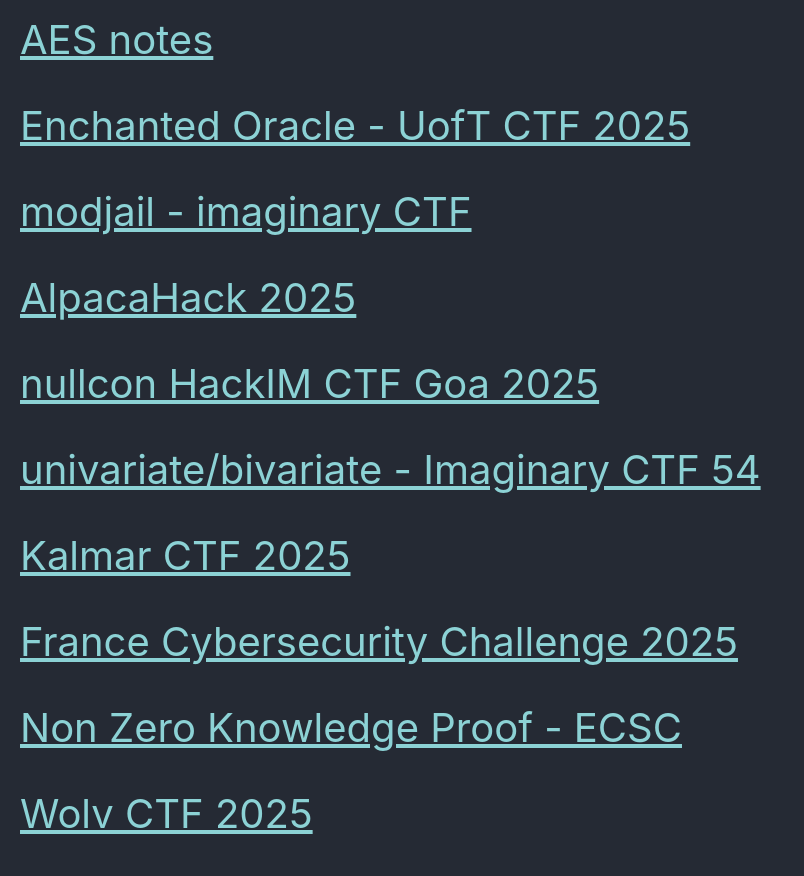
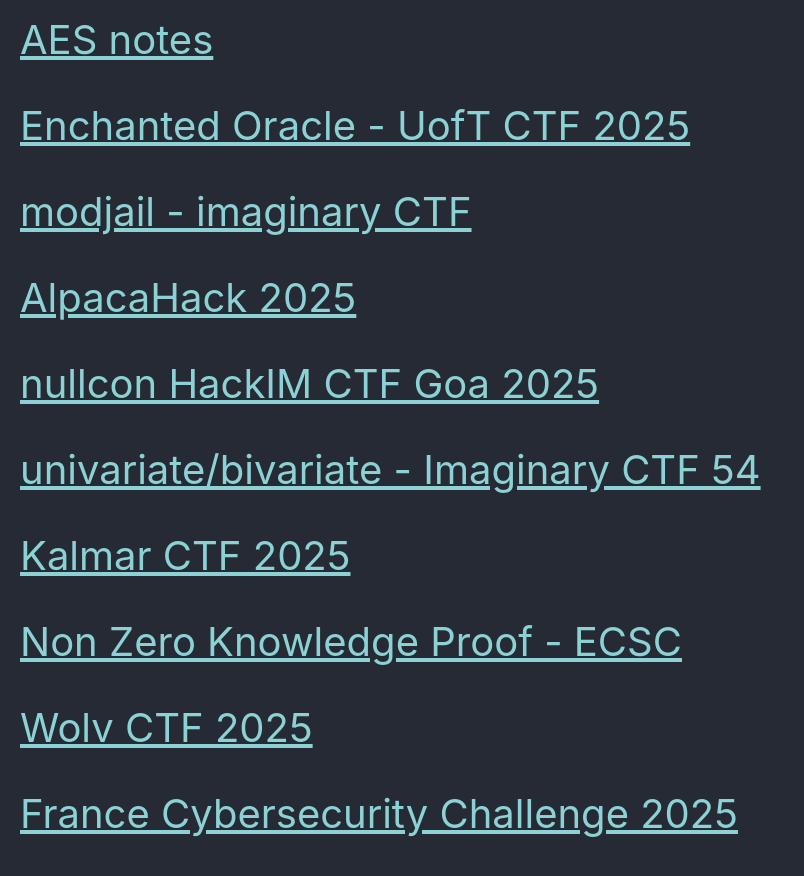
Before and after one commit to Connor-McCartney/Connor-McCartney.github.io, a Jekyll site: the page built from _pages/cryptography/other/other.md, in a window 1280 px wide and 900 px high, scrolled down 3548 px. Shown: the top 876 px of the window, without its empty margins (0-804 px from the left). Built offline with Jekyll 4.4.1, drawn with Linux system fonts in a browser that asks for light colours; cached includes are drawn as plain includes.

Commit message:
Update other.md

```diff
--- a/_pages/cryptography/other/other.md
+++ b/_pages/cryptography/other/other.md
@@ -143,9 +143,10 @@ title: Other
 <span style="font-size:2em;">   [Kalmar CTF 2025](/cryptography/other/KalmarCTF2025) </span> <br>
 
 
-<span style="font-size:2em;">   [France Cybersecurity Challenge 2025](/cryptography/other/FCSC-2025) </span> <br>
-
 <span style="font-size:2em;">   [Non Zero Knowledge Proof - ECSC](/cryptography/other/NonZeroKnowledgeProof-ECSC) </span> <br>
 
 
 <span style="font-size:2em;">   [Wolv CTF 2025](/cryptography/other/WolvCTF2025) </span> <br>
+
+
+<span style="font-size:2em;">   [France Cybersecurity Challenge 2025](/cryptography/other/FCSC-2025) </span> <br>
```
